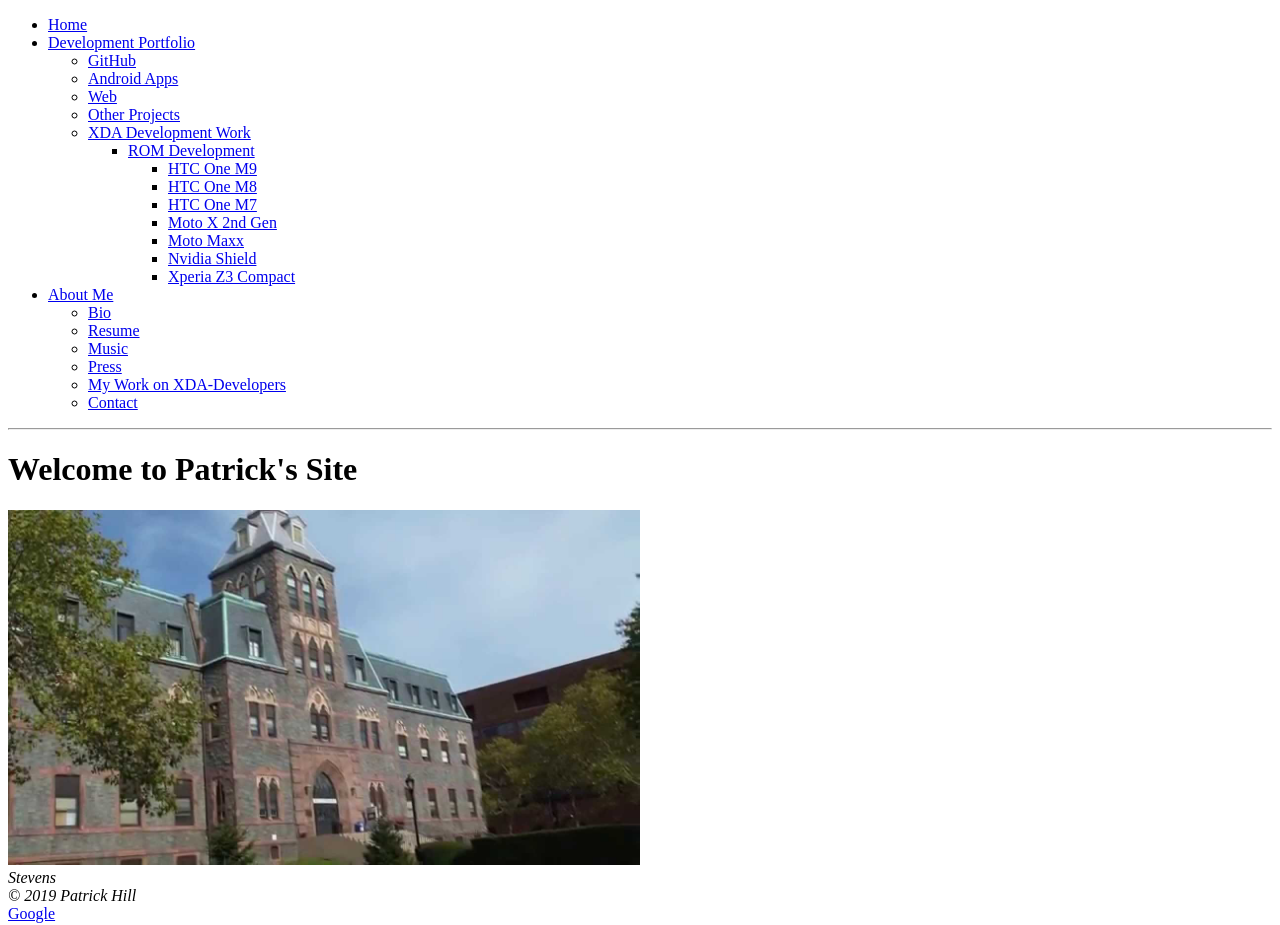
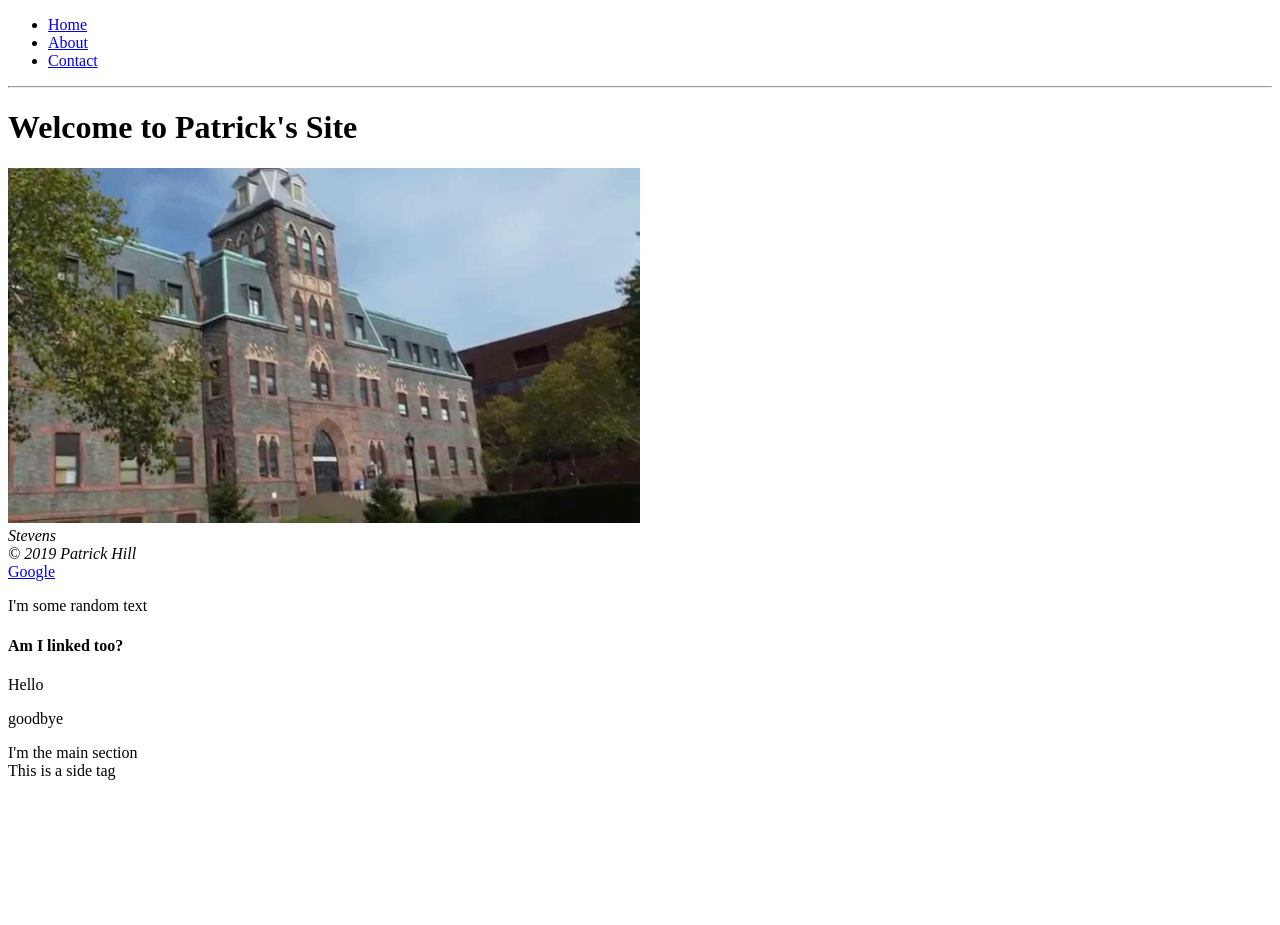
Before and after one commit to graffixnyc/CS_146, a plain HTML site: page HTML_2_lecture/index.html in a window 1280 px wide. Shown: the top 925 px of the page. After the commit the page ends 800 px from the top, so only its background shows below. Drawn offline with Linux system fonts and the light colour scheme.

Commit message:
fixed index

```diff
--- a/HTML_2_lecture/index.html
+++ b/HTML_2_lecture/index.html
@@ -10,56 +10,14 @@
     </head>
     <body>
 
-        <div id='cssmenu'>
-            <ul>
-                <li><a href="/">Home</a></li>
-                <li><a href="#">Development Portfolio</a>
-                <ul class="dl-submenu">
-                    <li><a target = "_blank" href="http://github.com/graffixnyc">GitHub</a></li>
-                    <li><a href="apps.php">Android Apps</a></li>
-                    <li><a href="web.php">Web</a></li>
-                    <li><a href="other.php">Other Projects</a></li>
-                    <li><a href="#">XDA Development Work</a>
-                    <ul class="dl-submenu">
-                        <li><a class='has-sub' href="#">ROM Development</a>
-                            <ul class="dl-submenu">
-                                <li><a href="m9.php">HTC One M9</a></li>
-                                <li><a href="m8.php">HTC One M8</a></li>
-                                <li><a href="m7.php">HTC One M7</a></li>
-                                <li><a href="motox.php">Moto X 2nd Gen</a></li>
-                                <li><a href="motomaxx.php">Moto Maxx</a></li>
-                                <li><a href="shieldtablet.php">Nvidia Shield</a></li>
-                                <li class='last'><a href="z3compact.php">Xperia Z3 Compact</a></li>
-
-                            </ul>
-                        </li>
+        <ul>
+            <li><a href="index.html">Home</a></li>
+            <li><a href="about.html">About</a></li>
+            <li><a href="contact.html">Contact</a></li>
+        </ul>
+        <hr>
 
 
-                    </ul>
-                </li>
-                </ul>
-
-                </li>
-
-
-                <li><a class='has-sub' href="#">About Me</a>
-                    <ul class="dl-submenu">
-                        <li><a href="bio.php">Bio</a></li>
-                        <li><a target="_blank" href="Hill_Resume_APP_WEB.pdf">Resume</a></li>
-                        <li><a href="music.php">Music</a></li>
-                        <li><a href="press.php">Press</a></li>
-                        <li><a href="xda.php">My Work on XDA-Developers</a></li>
-                        <li class='last'><a href="contactme.php">Contact</a></li>
-
-                    </ul>
-                </li>
-             </ul>
-
-
-            </div>
-
-
-       <hr>
 
        <h1>Welcome to Patrick's Site</h1>
 
```
